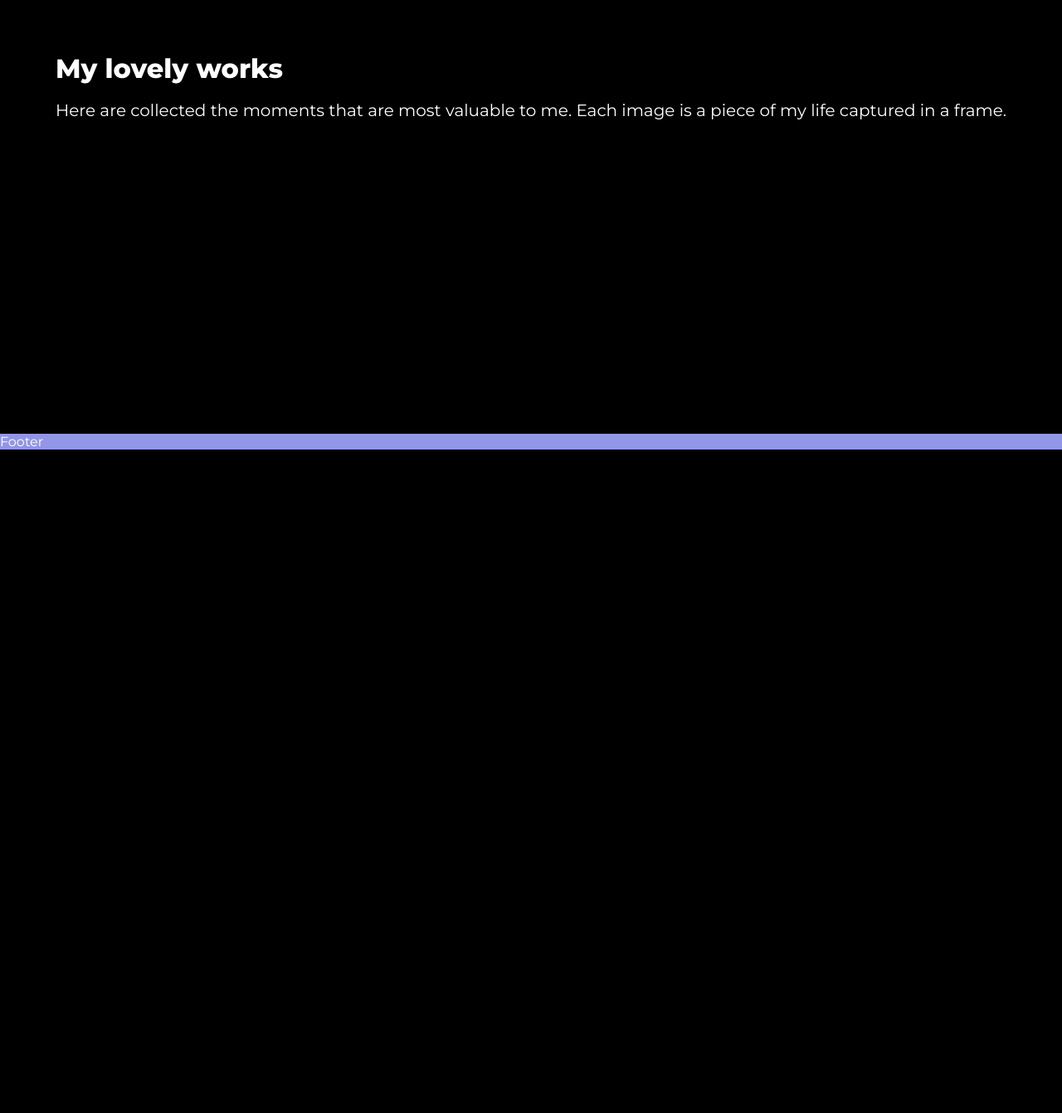
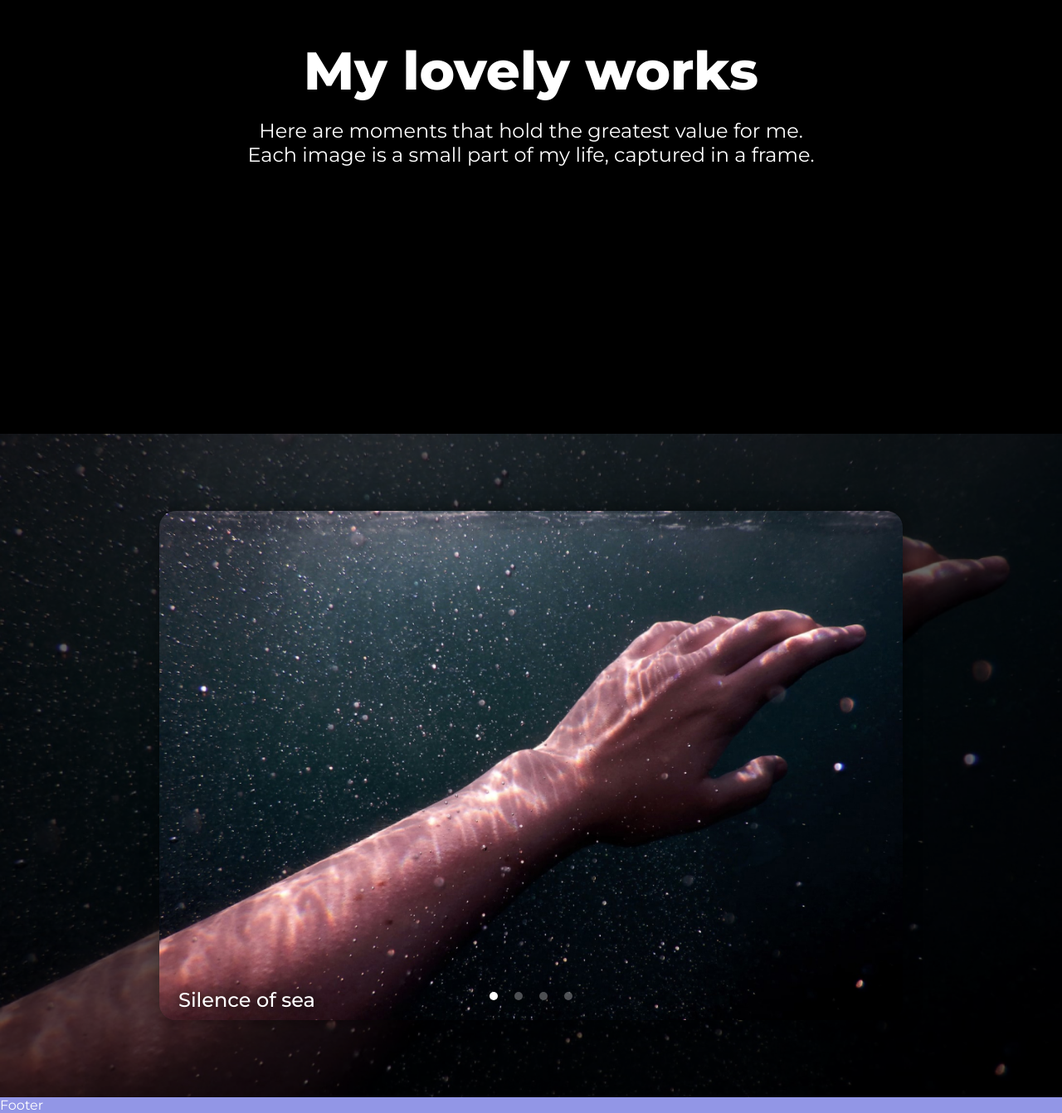
Before and after one commit to tertiomodo/jullery, a React (Vite) app: page / in a window 1280 px wide. Shown: the part 1077-2419 px from the top of the page at 83% size. Before the commit the page ends 1619 px from the top, so only its background shows below. Built offline with nearby package versions, Linux system fonts and the light colour scheme.

Commit message:
Implemented "Lovely Works" section

```diff
--- a/src/components/Header/style.module.css
+++ b/src/components/Header/style.module.css
@@ -32,6 +32,7 @@
   left: 0;
   width: 100%;
   height: 100vh;
+  min-width: 320px;
   min-height: 500px;
   padding-top: 163px;
   background-color: rgba(0, 0, 0, 0.9);
--- a/src/components/Hero/style.module.css
+++ b/src/components/Hero/style.module.css
@@ -55,6 +55,10 @@
 }
 
 @media (min-width: 768px) {
+  .hero {
+    min-height: 550px;
+  }
+
   .wrapper {
     padding: 70px 40px 0;
   }
@@ -85,6 +89,10 @@
 }
 
 @media (min-width: 1024px) {
+  .hero {
+    min-height: 650px;
+  }
+
   .wrapper {
     padding: 70px 60px 0;
   }
@@ -109,6 +117,10 @@
 }
 
 @media (min-width: 1440px) {
+  .hero {
+    min-height: 730px;
+  }
+
   .wrapper {
     padding: 70px 80px 0;
   }
--- a/src/components/Slider/Slider.tsx
+++ b/src/components/Slider/Slider.tsx
@@ -4,20 +4,21 @@ import styles from "./styles.module.css";
 interface Props {
   activeIndex: number;
   setActiveIndex: React.Dispatch<React.SetStateAction<number>>;
-  slidesContent: string[];
+  images: string[];
+  caption?: { text: string; position: string }[];
   additionStyles?: string;
 }
 
-const Slider: React.FC<Props> = ({ activeIndex, setActiveIndex, slidesContent, additionStyles }) => {
+const Slider: React.FC<Props> = ({ activeIndex, setActiveIndex, images, caption, additionStyles }) => {
   const [startX, setStartX] = useState<number>(0);
   const [isDragging, setIsDragging] = useState<boolean>(false);
 
   const nextSlide = () => {
-    setActiveIndex((prevIndex) => (prevIndex + 1) % slidesContent.length);
+    setActiveIndex((prevIndex) => (prevIndex + 1) % images.length);
   };
 
   const prevSlide = () => {
-    setActiveIndex((prevIndex) => (prevIndex - 1 + slidesContent.length) % slidesContent.length);
+    setActiveIndex((prevIndex) => (prevIndex - 1 + images.length) % images.length);
   };
 
   const moveSlider = (clientX: number) => {
@@ -61,7 +62,6 @@ const Slider: React.FC<Props> = ({ activeIndex, setActiveIndex, slidesContent, a
   };
 
   return (
-    // <div className={styles.sliderContainer}>
     <div
       className={`${styles.slider} ${additionStyles}`}
       onTouchStart={touchStart}
@@ -70,13 +70,14 @@ const Slider: React.FC<Props> = ({ activeIndex, setActiveIndex, slidesContent, a
       onMouseUp={mouseUp}
       onMouseLeave={mouseUp}
     >
-      {slidesContent.map((slide, index) => (
+      {images.map((image, index) => (
         <div key={index} className={`${styles.slide} ${index === activeIndex ? styles.active : ""}`}>
-          <img src={slide} alt={`Slide ${index + 1}`} className={styles.slideImage} />
+          <div className={image}></div>
+          {caption && <p className={`${styles.caption} ${caption[index].position}`}>{caption[index].text}</p>}
         </div>
       ))}
       <div className={styles.dots}>
-        {slidesContent.map((_, index) => (
+        {images.map((_, index) => (
           <button
             key={index}
             className={`${styles.dot} ${index === activeIndex ? styles.dotActive : ""}`}
@@ -85,7 +86,6 @@ const Slider: React.FC<Props> = ({ activeIndex, setActiveIndex, slidesContent, a
         ))}
       </div>
     </div>
-    // </div>
   );
 };
 
--- a/src/components/Slider/styles.module.css
+++ b/src/components/Slider/styles.module.css
@@ -1,15 +1,6 @@
-/* .sliderContainer {
-  display: flex;
-  justify-content: center;
-  width: 100%;
-  height: 704px;
-} */
-
 .slider {
   position: relative;
   z-index: 1;
-  width: 100%;
-  max-width: 1024px;
   user-select: none;
   overflow: hidden;
   cursor: pointer;
@@ -17,6 +8,8 @@
 
 .slide {
   position: absolute;
+  display: flex;
+  justify-content: center;
   top: 0;
   left: 0;
   width: 100%;
@@ -29,13 +22,6 @@
   opacity: 1;
 }
 
-.slideImage {
-  width: 100%;
-  height: 100%;
-  object-fit: cover;
-  pointer-events: none;
-}
-
 .dots {
   position: absolute;
   display: flex;
@@ -45,11 +31,29 @@
 }
 
 .dot {
+  position: relative;
   width: 10px;
   height: 10px;
   border-radius: 50%;
-  background-color: #ffffff50;
+  opacity: 0.3;
+  background-color: var(--white);
   border: none;
+  transition: opacity 200ms ease-in-out;
+}
+
+.dot::after {
+  content: "";
+  position: absolute;
+  top: -10px;
+  right: -10px;
+  bottom: -10px;
+  left: -10px;
+}
+
+@media (hover: hover) {
+  .dot:not(.dotActive):hover {
+    opacity: 0.6;
+  }
 }
 
 .dot:not(:last-child) {
@@ -57,17 +61,35 @@
 }
 
 .dotActive {
-  background-color: var(--white);
+  opacity: 1;
 }
 
-/* Add it in slider addition styles */
+.caption {
+  position: absolute;
+  font-weight: 500;
+  font-size: 20px;
+  text-shadow: 0 0 15px var(--black);
+}
+
+@media (min-width: 768px) {
+  .dots {
+    bottom: 6%;
+  }
+
+  .caption {
+    font-weight: 500;
+    font-size: 24px;
+  }
+}
+
 @media (min-width: 1024px) {
-  /* .sliderContainer {
-    box-shadow: 0 0 20px 0 rgba(0, 0, 0, 0.5);
-  } */
+  .dots {
+    bottom: 4%;
+  }
+}
 
-  /* .slider {
-    border-radius: 30px;
-    box-shadow: 0 0 20px 0 rgba(0, 0, 0, 0.5);
-  } */
+@media (min-width: 1440px) {
+  .dots {
+    bottom: 3%;
+  }
 }
--- a/src/components/SliderBg/styles.module.css
+++ b/src/components/SliderBg/styles.module.css
@@ -1,6 +1,7 @@
 .wrapper {
   position: relative;
   width: 100%;
+  height: 100vh;
 }
 
 .wrapper::after {
@@ -27,9 +28,3 @@
 .active {
   opacity: 1;
 }
-
-@media (min-width: 1024px) {
-  .wrapper {
-    width: 100vh;
-  }
-}
--- a/src/components/Works/Works.tsx
+++ b/src/components/Works/Works.tsx
@@ -3,19 +3,26 @@ import styles from "./style.module.css";
 import Slider from "../Slider/Slider";
 import SliderBg from "../SliderBg/SliderBg";
 
+import silenceOfSea from "./img/silence-of-sea.webp";
+import runnyDay from "./img/runny-day.webp";
+import cypressForest from "./img/cypress-forest.webp";
 import amazingEvening from "./img/amazing-evening.webp";
-import cypressForest from "./img/cypress-forest.webp";
-import runnyDay from "./img/runny-day.webp";
-import silenceOfSea from "./img/silence-of-sea.webp";
 
 const Works = () => {
-  const [isMobile, setIsMobile] = useState(window.innerWidth <= 768);
   const [activeIndex, setActiveIndex] = useState<number>(0);
+  const [isMobile, setIsMobile] = useState(window.innerWidth < 768);
   const slidesContent = [silenceOfSea, runnyDay, cypressForest, amazingEvening];
+  const images = [styles.slide0, styles.slide1, styles.slide2, styles.slide3];
+  const caption = [
+    { text: "Silence of sea", position: styles.caption },
+    { text: "Runny day", position: styles.caption },
+    { text: "Cypress forest", position: styles.caption },
+    { text: "Amazing evening", position: styles.caption },
+  ];
 
   useEffect(() => {
     const handleResize = () => {
-      setIsMobile(window.innerWidth <= 768);
+      setIsMobile(window.innerWidth < 768);
     };
 
     window.addEventListener("resize", handleResize);
@@ -30,15 +37,17 @@ const Works = () => {
       <div className={styles.text}>
         <h2 className={styles.title}>My lovely works</h2>
         <p className={styles.subtitle}>
-          Here are collected the moments that are most valuable to me. Each image is a piece of my life captured in a
-          frame.
+          Here are moments that hold the greatest value for&nbsp;me. Each image is&nbsp;a&nbsp;small part
+          of&nbsp;my&nbsp;life, captured in&nbsp;a&nbsp;frame.
         </p>
       </div>
+
       {isMobile ? (
         <Slider
           activeIndex={activeIndex}
           setActiveIndex={setActiveIndex}
-          slidesContent={slidesContent}
+          images={images}
+          caption={caption}
           additionStyles={styles.slider}
         />
       ) : (
@@ -46,7 +55,8 @@ const Works = () => {
           <Slider
             activeIndex={activeIndex}
             setActiveIndex={setActiveIndex}
-            slidesContent={slidesContent}
+            images={images}
+            caption={caption}
             additionStyles={styles.slider}
           />
         </SliderBg>
--- a/src/components/Works/style.module.css
+++ b/src/components/Works/style.module.css
@@ -12,9 +12,10 @@
 .text {
   display: flex;
   flex-direction: column;
+  max-width: 1440px;
+  width: 100%;
+  margin: 0 auto 62px;
   padding: 0 20px;
-  max-width: 1440px;
-  margin: 0 auto 38px;
 }
 
 .title {
@@ -26,44 +27,152 @@
 .subtitle {
   font-weight: 400;
   font-size: 20px;
+  max-width: 571px;
 }
 
 .slider {
-  height: 50%;
+  width: 100%;
+  height: 400px;
+  max-width: 1024px;
+}
+
+.slide0 {
+  width: 100%;
+  height: 105%;
+  background-image: url("./img/silence-of-sea.webp");
+  background-repeat: no-repeat;
+  background-position: 95.5% -11px;
+  background-size: cover;
+}
+
+.slide1 {
+  width: 100%;
+  height: 100%;
+  background-image: url("./img/runny-day.webp");
+  background-repeat: no-repeat;
+  background-position: 100% center;
+  background-size: cover;
+}
+
+.slide2 {
+  width: 100%;
+  height: 100%;
+  background-image: url("./img/cypress-forest.webp");
+  background-repeat: no-repeat;
+  background-position: center;
+  background-size: cover;
+}
+
+.slide3 {
+  width: 100%;
+  height: 100%;
+  background-image: url("./img/amazing-evening.webp");
+  background-repeat: no-repeat;
+  background-position: 12% center;
+  background-size: cover;
+}
+
+.caption {
+  padding-top: 15px;
 }
 
 @media (min-width: 768px) {
-  .wrapper {
+  .works {
+    height: 100%;
+    min-height: auto;
+  }
+
+  .text {
     justify-content: center;
     align-items: center;
-    padding: 0 40px;
+    height: 100vh;
+    min-height: 170px;
+    margin: 0 auto;
+  }
+
+  .title {
+    font-size: 48px;
   }
 
   .subtitle {
     text-align: center;
+    font-size: 24px;
+  }
+
+  .slider {
+    width: 90%;
+    height: 52vw;
+    border-radius: 20px;
+    box-shadow: 0 0 20px 0 rgba(0, 0, 0, 0.5);
+  }
+
+  .slide0 {
+    width: 100%;
+    height: 100%;
+    background-position: center -37px;
+  }
+
+  .slide1 {
+    background-position: center;
+  }
+
+  .slide3 {
+    background-position: center;
   }
 
   .sliderBg {
     display: flex;
     justify-content: center;
     align-items: center;
+    min-height: 52vw;
     margin: 0 auto;
   }
 
-  .slider {
-    border-radius: 30px;
-    box-shadow: 0 0 20px 0 rgba(0, 0, 0, 0.5);
+  .caption {
+    padding-top: 12px;
   }
 }
 
 @media (min-width: 1024px) {
-  .wrapper {
-    padding: 0 60px;
+  .title {
+    font-size: 64px;
+  }
+
+  .subtitle {
+    max-width: 700px;
+  }
+
+  .slider {
+    width: 70%;
+    height: 48vw;
+  }
+
+  .sliderBg {
+    min-height: 48vw;
+  }
+
+  .slide0 {
+    background-position: center -22px;
+  }
+
+  .caption {
+    bottom: 10px;
+    left: 23px;
   }
 }
 
 @media (min-width: 1440px) {
-  .wrapper {
-    padding: 0 80px;
+  .slider {
+    width: 100%;
+    height: 704px;
+  }
+
+  .slide0 {
+    background-position: center -29px;
+  }
+
+  .caption {
+    bottom: 13px;
+    left: 33px;
   }
 }
```
